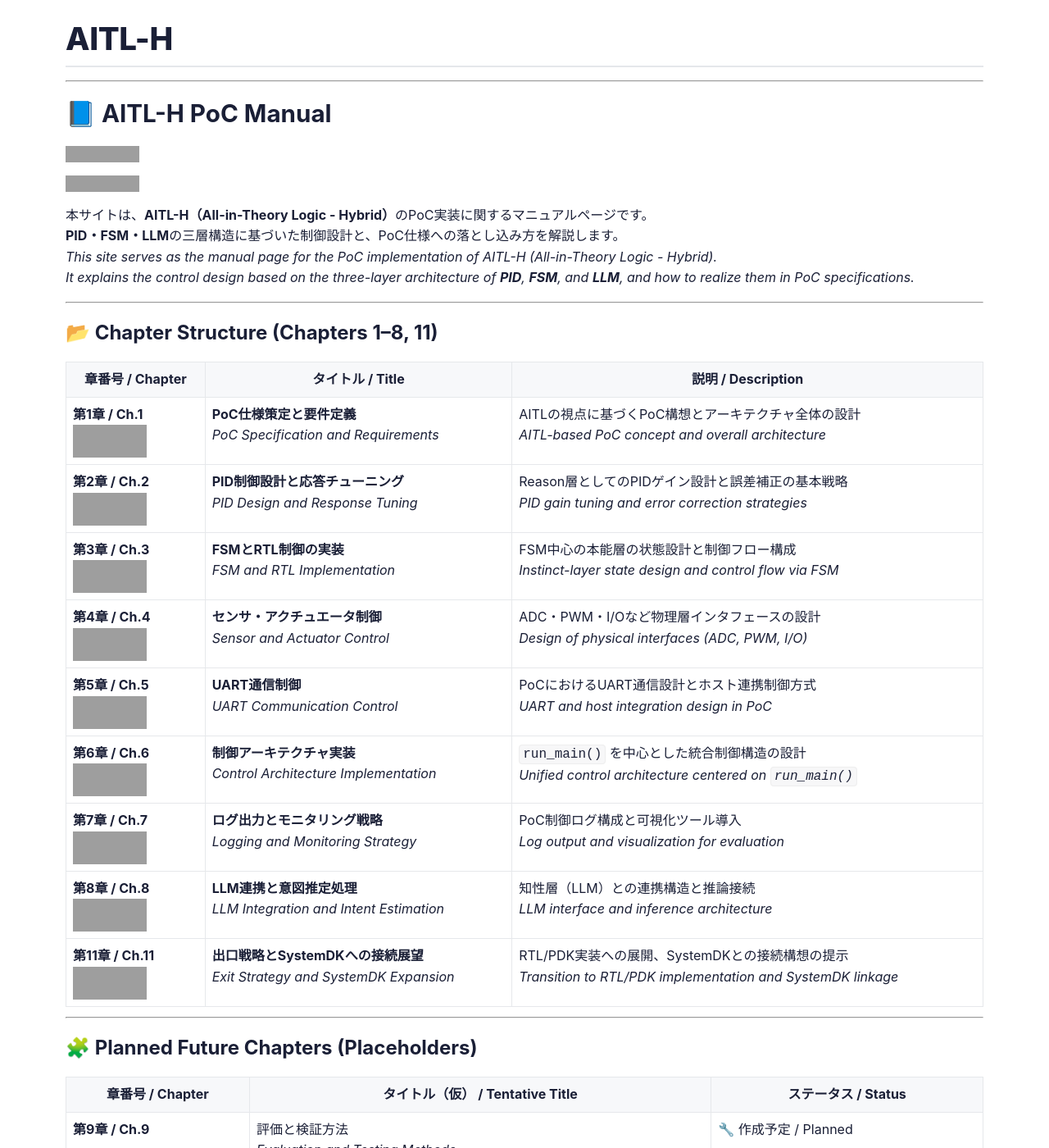
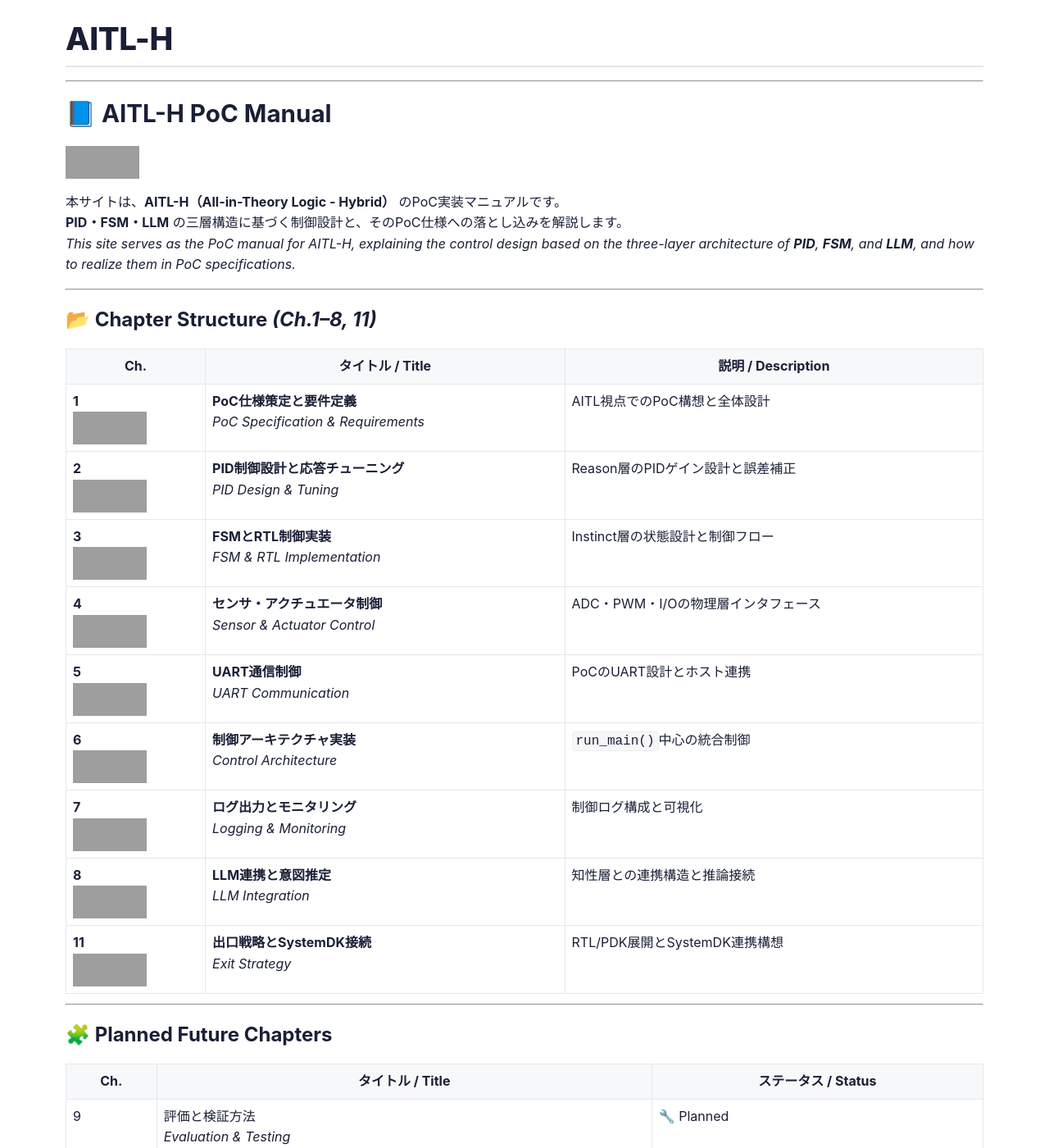
Before and after one commit to Samizo-AITL/AITL-H, a Jekyll site: the page built from docs/index.md, in a window 1280 px wide and 1400 px high, cut to the strip 0-1400 px from the top of the window. Shown: the whole strip at 82% size. Built offline with Jekyll 4.4.1, drawn with Linux system fonts in a browser that asks for light colours; some of the changed text lies outside the part shown; grey boxes are pictures that could not be loaded.

Commit message:
Update index.md

```diff
--- a/docs/index.md
+++ b/docs/index.md
@@ -8,43 +8,41 @@
 # 📘 **AITL-H PoC Manual**
 
 [![Samizo-AITLポータルサイトに戻る](https://img.shields.io/badge/Samizo--AITL%20ポータルサイトに戻る-brightgreen)](https://samizo-aitl.github.io/)
-
 [![Hybrid License](https://img.shields.io/badge/license-Hybrid-blueviolet)](#-ライセンス--license)
 
-本サイトは、**AITL-H（All-in-Theory Logic - Hybrid）**のPoC実装に関するマニュアルページです。
-**PID・FSM・LLM**の三層構造に基づいた制御設計と、PoC仕様への落とし込み方を解説します。
-_This site serves as the manual page for the PoC implementation of AITL-H (All-in-Theory Logic - Hybrid)._
-_It explains the control design based on the three-layer architecture of **PID**, **FSM**, and **LLM**, and how to realize them in PoC specifications._
+本サイトは、**AITL-H（All-in-Theory Logic - Hybrid）** のPoC実装マニュアルです。
+**PID・FSM・LLM** の三層構造に基づく制御設計と、そのPoC仕様への落とし込みを解説します。
+_This site serves as the PoC manual for AITL-H, explaining the control design based on the three-layer architecture of **PID**, **FSM**, and **LLM**, and how to realize them in PoC specifications._
 
 ---
 
-## 📂 **Chapter Structure (Chapters 1–8, 11)**
+## 📂 **Chapter Structure** _(Ch.1–8, 11)_
 
-| 章番号 / Chapter | タイトル / Title | 説明 / Description |
-|------------------|------------------|---------------------|
-| **第1章 / Ch.1**<br>[![View Site](https://img.shields.io/badge/View-Site-brightgreen?logo=github)](chapter01_aitl_architecture.md) [![View Repo](https://img.shields.io/badge/View-Repo-blue?logo=github)](https://github.com/Samizo-AITL/AITL-H/blob/main/docs/chapter01_aitl_architecture.md) | **PoC仕様策定と要件定義**<br>_PoC Specification and Requirements_ | AITLの視点に基づくPoC構想とアーキテクチャ全体の設計<br>_AITL-based PoC concept and overall architecture_ |
-| **第2章 / Ch.2**<br>[![View Site](https://img.shields.io/badge/View-Site-brightgreen?logo=github)](chapter02_pid_design.md) [![View Repo](https://img.shields.io/badge/View-Repo-blue?logo=github)](https://github.com/Samizo-AITL/AITL-H/blob/main/docs/chapter02_pid_design.md) | **PID制御設計と応答チューニング**<br>_PID Design and Response Tuning_ | Reason層としてのPIDゲイン設計と誤差補正の基本戦略<br>_PID gain tuning and error correction strategies_ |
-| **第3章 / Ch.3**<br>[![View Site](https://img.shields.io/badge/View-Site-brightgreen?logo=github)](chapter03_fsm_design.md) [![View Repo](https://img.shields.io/badge/View-Repo-blue?logo=github)](https://github.com/Samizo-AITL/AITL-H/blob/main/docs/chapter03_fsm_design.md) | **FSMとRTL制御の実装**<br>_FSM and RTL Implementation_ | FSM中心の本能層の状態設計と制御フロー構成<br>_Instinct-layer state design and control flow via FSM_ |
-| **第4章 / Ch.4**<br>[![View Site](https://img.shields.io/badge/View-Site-brightgreen?logo=github)](chapter04_sensor_interface.md) [![View Repo](https://img.shields.io/badge/View-Repo-blue?logo=github)](https://github.com/Samizo-AITL/AITL-H/blob/main/docs/chapter04_sensor_interface.md) | **センサ・アクチュエータ制御**<br>_Sensor and Actuator Control_ | ADC・PWM・I/Oなど物理層インタフェースの設計<br>_Design of physical interfaces (ADC, PWM, I/O)_ |
-| **第5章 / Ch.5**<br>[![View Site](https://img.shields.io/badge/View-Site-brightgreen?logo=github)](chapter05_uart_control.md) [![View Repo](https://img.shields.io/badge/View-Repo-blue?logo=github)](https://github.com/Samizo-AITL/AITL-H/blob/main/docs/chapter05_uart_control.md) | **UART通信制御**<br>_UART Communication Control_ | PoCにおけるUART通信設計とホスト連携制御方式<br>_UART and host integration design in PoC_ |
-| **第6章 / Ch.6**<br>[![View Site](https://img.shields.io/badge/View-Site-brightgreen?logo=github)](chapter06_run_main_arch.md) [![View Repo](https://img.shields.io/badge/View-Repo-blue?logo=github)](https://github.com/Samizo-AITL/AITL-H/blob/main/docs/chapter06_run_main_arch.md) | **制御アーキテクチャ実装**<br>_Control Architecture Implementation_ | `run_main()` を中心とした統合制御構造の設計<br>_Unified control architecture centered on `run_main()`_ |
-| **第7章 / Ch.7**<br>[![View Site](https://img.shields.io/badge/View-Site-brightgreen?logo=github)](chapter07_log_monitoring.md) [![View Repo](https://img.shields.io/badge/View-Repo-blue?logo=github)](https://github.com/Samizo-AITL/AITL-H/blob/main/docs/chapter07_log_monitoring.md) | **ログ出力とモニタリング戦略**<br>_Logging and Monitoring Strategy_ | PoC制御ログ構成と可視化ツール導入<br>_Log output and visualization for evaluation_ |
-| **第8章 / Ch.8**<br>[![View Site](https://img.shields.io/badge/View-Site-brightgreen?logo=github)](chapter08_llm_integration.md) [![View Repo](https://img.shields.io/badge/View-Repo-blue?logo=github)](https://github.com/Samizo-AITL/AITL-H/blob/main/docs/chapter08_llm_integration.md) | **LLM連携と意図推定処理**<br>_LLM Integration and Intent Estimation_ | 知性層（LLM）との連携構造と推論接続<br>_LLM interface and inference architecture_ |
-| **第11章 / Ch.11**<br>[![View Site](https://img.shields.io/badge/View-Site-brightgreen?logo=github)](chapter11_exit_strategy.md) [![View Repo](https://img.shields.io/badge/View-Repo-blue?logo=github)](https://github.com/Samizo-AITL/AITL-H/blob/main/docs/chapter11_exit_strategy.md) | **出口戦略とSystemDKへの接続展望**<br>_Exit Strategy and SystemDK Expansion_ | RTL/PDK実装への展開、SystemDKとの接続構想の提示<br>_Transition to RTL/PDK implementation and SystemDK linkage_ |
+| Ch. | タイトル / Title | 説明 / Description |
+|-----|------------------|---------------------|
+| **1**<br>[![View Site](https://img.shields.io/badge/View-Site-brightgreen?logo=github)](chapter01_aitl_architecture.md) [![View Repo](https://img.shields.io/badge/View-Repo-blue?logo=github)](https://github.com/Samizo-AITL/AITL-H/blob/main/docs/chapter01_aitl_architecture.md) | **PoC仕様策定と要件定義**<br>_PoC Specification & Requirements_ | AITL視点でのPoC構想と全体設計 |
+| **2**<br>[![View Site](https://img.shields.io/badge/View-Site-brightgreen?logo=github)](chapter02_pid_design.md) [![View Repo](https://img.shields.io/badge/View-Repo-blue?logo=github)](https://github.com/Samizo-AITL/AITL-H/blob/main/docs/chapter02_pid_design.md) | **PID制御設計と応答チューニング**<br>_PID Design & Tuning_ | Reason層のPIDゲイン設計と誤差補正 |
+| **3**<br>[![View Site](https://img.shields.io/badge/View-Site-brightgreen?logo=github)](chapter03_fsm_design.md) [![View Repo](https://img.shields.io/badge/View-Repo-blue?logo=github)](https://github.com/Samizo-AITL/AITL-H/blob/main/docs/chapter03_fsm_design.md) | **FSMとRTL制御実装**<br>_FSM & RTL Implementation_ | Instinct層の状態設計と制御フロー |
+| **4**<br>[![View Site](https://img.shields.io/badge/View-Site-brightgreen?logo=github)](chapter04_sensor_interface.md) [![View Repo](https://img.shields.io/badge/View-Repo-blue?logo=github)](https://github.com/Samizo-AITL/AITL-H/blob/main/docs/chapter04_sensor_interface.md) | **センサ・アクチュエータ制御**<br>_Sensor & Actuator Control_ | ADC・PWM・I/Oの物理層インタフェース |
+| **5**<br>[![View Site](https://img.shields.io/badge/View-Site-brightgreen?logo=github)](chapter05_uart_control.md) [![View Repo](https://img.shields.io/badge/View-Repo-blue?logo=github)](https://github.com/Samizo-AITL/AITL-H/blob/main/docs/chapter05_uart_control.md) | **UART通信制御**<br>_UART Communication_ | PoCのUART設計とホスト連携 |
+| **6**<br>[![View Site](https://img.shields.io/badge/View-Site-brightgreen?logo=github)](chapter06_run_main_arch.md) [![View Repo](https://img.shields.io/badge/View-Repo-blue?logo=github)](https://github.com/Samizo-AITL/AITL-H/blob/main/docs/chapter06_run_main_arch.md) | **制御アーキテクチャ実装**<br>_Control Architecture_ | `run_main()`中心の統合制御 |
+| **7**<br>[![View Site](https://img.shields.io/badge/View-Site-brightgreen?logo=github)](chapter07_log_monitoring.md) [![View Repo](https://img.shields.io/badge/View-Repo-blue?logo=github)](https://github.com/Samizo-AITL/AITL-H/blob/main/docs/chapter07_log_monitoring.md) | **ログ出力とモニタリング**<br>_Logging & Monitoring_ | 制御ログ構成と可視化 |
+| **8**<br>[![View Site](https://img.shields.io/badge/View-Site-brightgreen?logo=github)](chapter08_llm_integration.md) [![View Repo](https://img.shields.io/badge/View-Repo-blue?logo=github)](https://github.com/Samizo-AITL/AITL-H/blob/main/docs/chapter08_llm_integration.md) | **LLM連携と意図推定**<br>_LLM Integration_ | 知性層との連携構造と推論接続 |
+| **11**<br>[![View Site](https://img.shields.io/badge/View-Site-brightgreen?logo=github)](chapter11_exit_strategy.md) [![View Repo](https://img.shields.io/badge/View-Repo-blue?logo=github)](https://github.com/Samizo-AITL/AITL-H/blob/main/docs/chapter11_exit_strategy.md) | **出口戦略とSystemDK接続**<br>_Exit Strategy_ | RTL/PDK展開とSystemDK連携構想 |
 
 ---
 
-## 🧩 **Planned Future Chapters (Placeholders)**
+## 🧩 **Planned Future Chapters**
 
-| 章番号 / Chapter | タイトル（仮） / Tentative Title | ステータス / Status |
-|------------------|----------------------------------|----------------------|
-| **第9章 / Ch.9** | 評価と検証方法<br>_Evaluation and Testing Methods_ | 🔧 作成予定 / Planned |
-| **第10章 / Ch.10** | 応用事例（人型ロボット）<br>_Use Case: Humanoid Robot_ | 🔧 作成予定 / Planned |
-| **第12章 / Ch.12** | モデル予測制御との融合<br>_Fusion with Model Predictive Control_ | 🔧 構想中 / In Concept |
-| **第13章 / Ch.13** | ROS連携と自律移動<br>_ROS Integration and Autonomous Navigation_ | 🔧 準備中 / In Preparation |
-| **第14章 / Ch.14** | AI学習との連動（強化学習）<br>_Reinforcement Learning Integration_ | 🔧 未着手 / Not Started |
-| **第15章 / Ch.15** | ハードウェア実装支援ツール群<br>_Hardware Implementation Tools_ | 🔧 予定 / Planned |
-| **第16章 / Ch.16** | 実機動作・展示事例集<br>_Demonstration and Exhibition Cases_ | 🔧 予定 / Planned |
+| Ch. | タイトル / Title | ステータス / Status |
+|-----|------------------|----------------------|
+| 9 | 評価と検証方法<br>_Evaluation & Testing_ | 🔧 Planned |
+| 10 | 応用事例（人型ロボット）<br>_Use Case: Humanoid Robot_ | 🔧 Planned |
+| 12 | モデル予測制御との融合<br>_Fusion with MPC_ | 🔧 Concept |
+| 13 | ROS連携と自律移動<br>_ROS Integration_ | 🔧 Preparation |
+| 14 | AI学習との連動（強化学習）<br>_RL Integration_ | 🔧 Not Started |
+| 15 | ハードウェア実装支援ツール群<br>_HW Tools_ | 🔧 Planned |
+| 16 | 実機動作・展示事例集<br>_Demonstrations_ | 🔧 Planned |
 
 ---
 
@@ -52,21 +50,21 @@
 
 [![Hybrid License](https://img.shields.io/badge/license-Hybrid-blueviolet)](#-ライセンス--license)
 
-> **本プロジェクトはハイブリッドライセンスを採用**
-> 教材・コード・図表の性質に応じて以下のライセンスを適用します。
+> **本プロジェクトはハイブリッドライセンス**を採用。教材・コード・図表の性質に応じて以下を適用。
 
-| **📌 項目 / Item** | **ライセンス / License** | **説明 / Description** |
-|--------------------|--------------------------|------------------------|
-| **コード（Code）** | **[MIT License](https://opensource.org/licenses/MIT)** | 自由に使用・改変・再配布可 |
-| **教材テキスト（Text materials）** | **[CC BY 4.0](https://creativecommons.org/licenses/by/4.0/)** | 著者表示必須 |
-| **図表・イラスト（Figures & diagrams）** | **[CC BY-NC 4.0](https://creativecommons.org/licenses/by-nc/4.0/)** | 非商用利用のみ可 |
-| **外部引用（External references）** | 元ライセンスに従う | 引用元を明記 |
+| 📌 項目 / Item | ライセンス / License | 説明 / Description |
+|---------------|----------------------|--------------------|
+| **コード** | [MIT](https://opensource.org/licenses/MIT) | 自由に使用・改変・再配布可 |
+| **教材テキスト** | [CC BY 4.0](https://creativecommons.org/licenses/by/4.0/) | 著者表示必須 |
+| **図表・イラスト** | [CC BY-NC 4.0](https://creativecommons.org/licenses/by-nc/4.0/) | 非商用利用のみ可 |
+| **外部引用** | 元ライセンスに従う | 引用元を明記 |
 
 ---
 
 ## 🔗 **AITL-H Top**
 
-[![View Site](https://img.shields.io/badge/View-Site-brightgreen?logo=github)](https://samizo-aitl.github.io/AITL-H/)  [![View Repo](https://img.shields.io/badge/View-Repo-blue?logo=github)](https://github.com/Samizo-AITL/AITL-H)
+[![View Site](https://img.shields.io/badge/View-Site-brightgreen?logo=github)](https://samizo-aitl.github.io/AITL-H/)
+[![View Repo](https://img.shields.io/badge/View-Repo-blue?logo=github)](https://github.com/Samizo-AITL/AITL-H)
 
 ---
 
```
